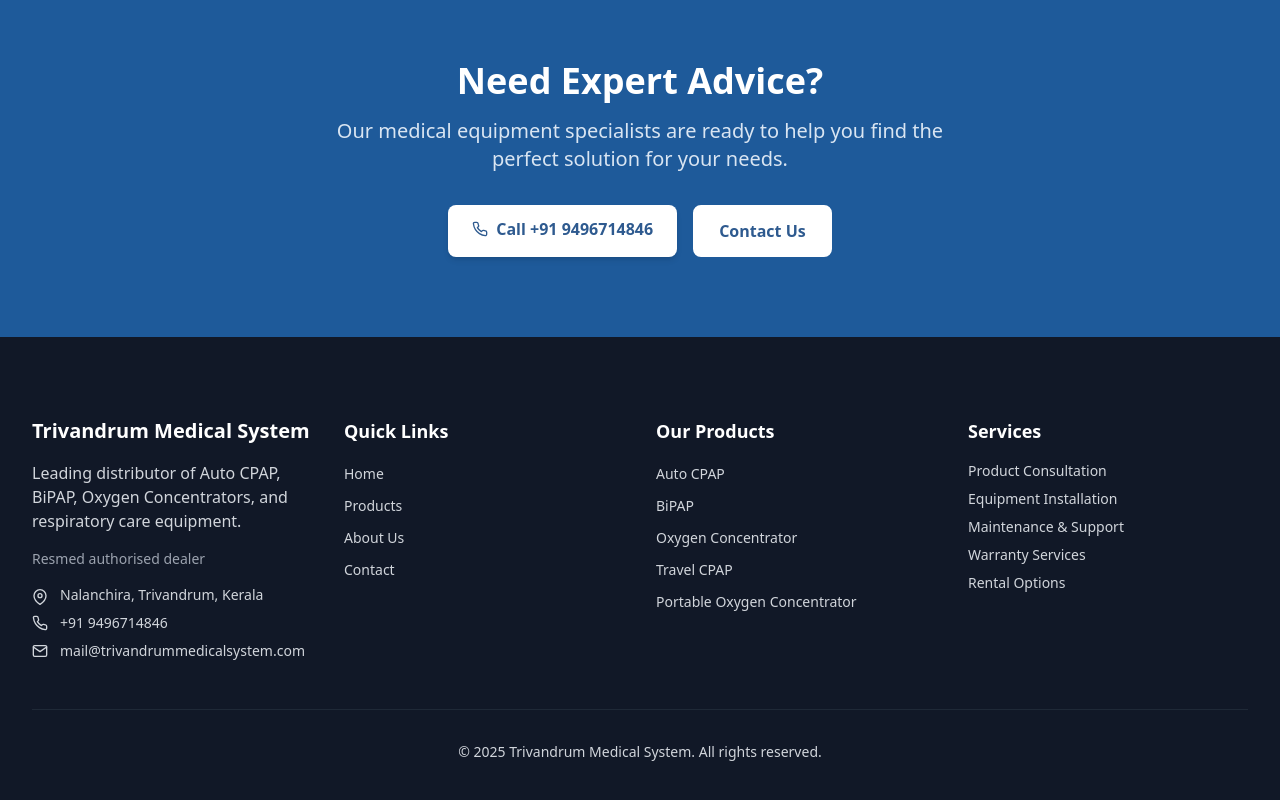
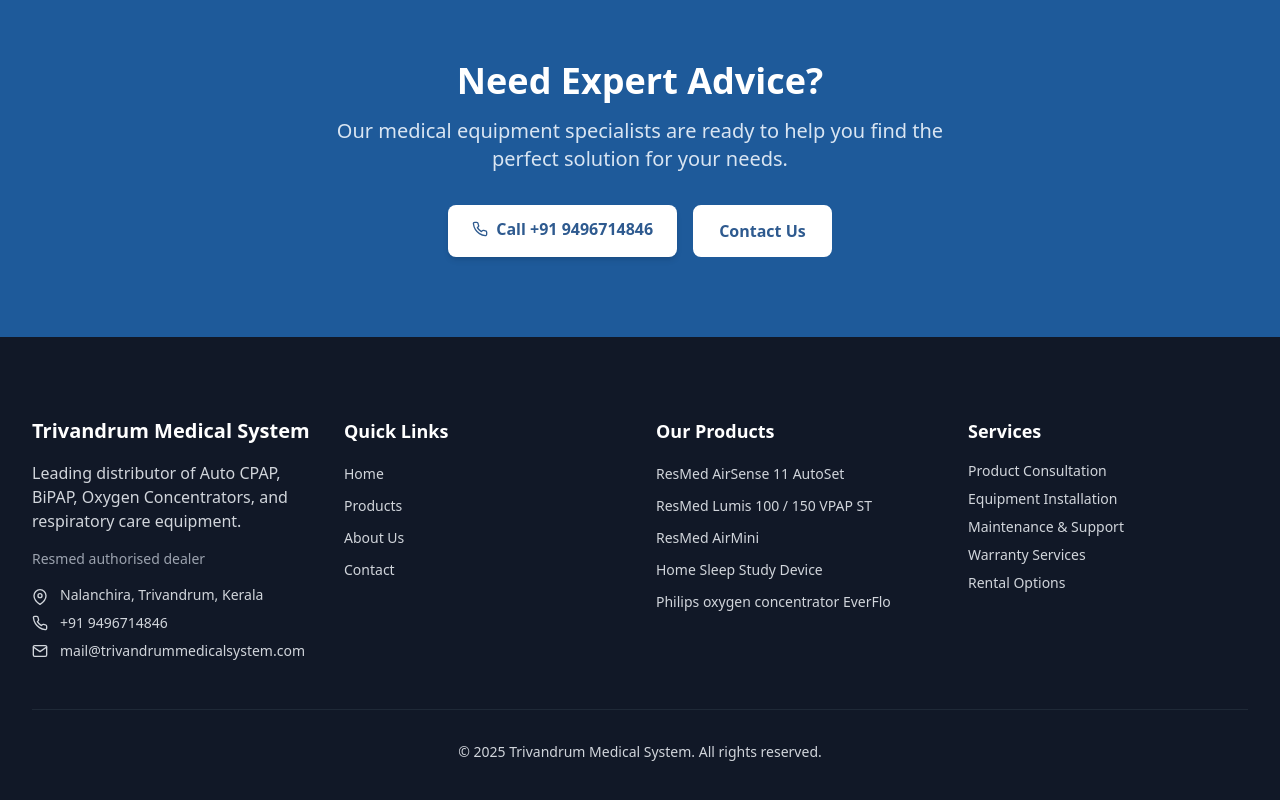
Before and after one commit to vai-sh-kh/tvm-medicals, a Next.js app: page / in a window 1280 px wide. Shown: the part 4096-4896 px from the top of the page. Built offline with nearby package versions, Linux system fonts and the light colour scheme.

Commit message:
correct footer nav

```diff
--- /dev/null
+++ b/app/products/[slug]/not-found.tsx
@@ -0,0 +1,25 @@
+import Link from 'next/link'
+import { FiArrowLeft } from 'react-icons/fi'
+
+export default function NotFound() {
+  return (
+    <div className="min-h-screen flex items-center justify-center bg-gray-50">
+      <div className="text-center px-4">
+        <h1 className="text-6xl font-bold text-primary-600 mb-4">404</h1>
+        <h2 className="text-3xl font-semibold mb-4">Product Not Found</h2>
+        <p className="text-gray-600 mb-8 max-w-md mx-auto">
+          The product you&apos;re looking for doesn&apos;t exist or has been moved.
+        </p>
+        <div className="flex flex-col sm:flex-row gap-4 justify-center">
+          <Link href="/products" className="btn-primary inline-flex items-center space-x-2">
+            <FiArrowLeft />
+            <span>Back to Products</span>
+          </Link>
+          <Link href="/" className="btn-secondary">
+            Go Back Home
+          </Link>
+        </div>
+      </div>
+    </div>
+  )
+}
--- a/components/Footer.tsx
+++ b/components/Footer.tsx
@@ -1,6 +1,7 @@
 import Link from "next/link";
 import { FiPhone, FiMail, FiMapPin } from "react-icons/fi";
 import { APP_CONSTANTS } from "@/constants/app.constant";
+import { products } from "@/data/products";
 
 export default function Footer() {
   const currentYear = new Date().getFullYear();
@@ -93,46 +94,16 @@
               Our Products
             </h3>
             <ul className="space-y-2">
-              <li>
-                <Link
-                  href="/products/auto-cpap"
-                  className="hover:text-white transition-colors text-sm"
-                >
-                  Auto CPAP
-                </Link>
-              </li>
-              <li>
-                <Link
-                  href="/products/bipap"
-                  className="hover:text-white transition-colors text-sm"
-                >
-                  BiPAP
-                </Link>
-              </li>
-              <li>
-                <Link
-                  href="/products/oxygen-concentrator"
-                  className="hover:text-white transition-colors text-sm"
-                >
-                  Oxygen Concentrator
-                </Link>
-              </li>
-              <li>
-                <Link
-                  href="/products/travel-cpap"
-                  className="hover:text-white transition-colors text-sm"
-                >
-                  Travel CPAP
-                </Link>
-              </li>
-              <li>
-                <Link
-                  href="/products/portable-oxygen-concentrator"
-                  className="hover:text-white transition-colors text-sm"
-                >
-                  Portable Oxygen Concentrator
-                </Link>
-              </li>
+              {products.slice(0, 5).map((product) => (
+                <li key={product.id}>
+                  <Link
+                    href={`/products/${product.slug}`}
+                    className="hover:text-white transition-colors text-sm"
+                  >
+                    {product.name}
+                  </Link>
+                </li>
+              ))}
             </ul>
           </div>
 
```
